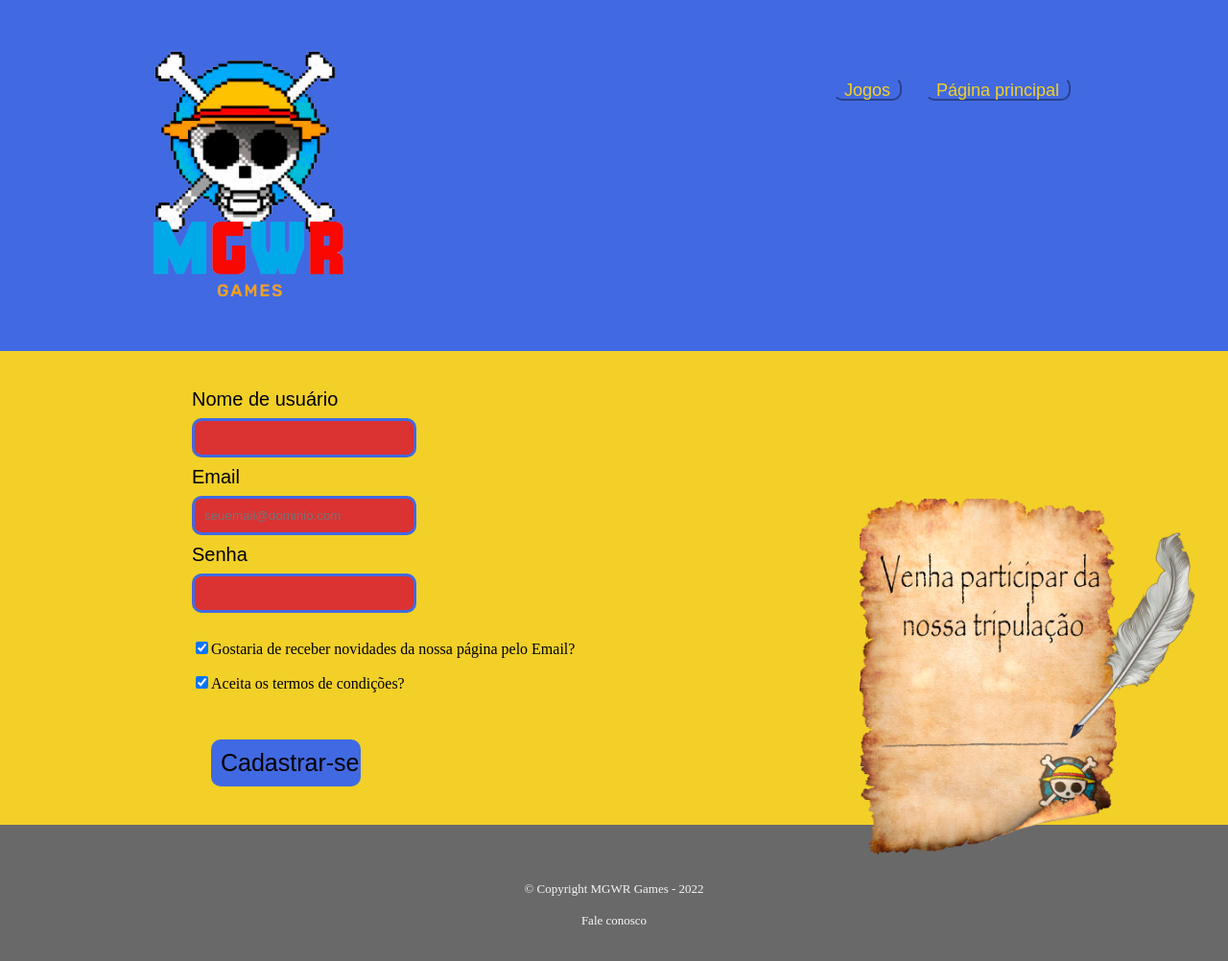
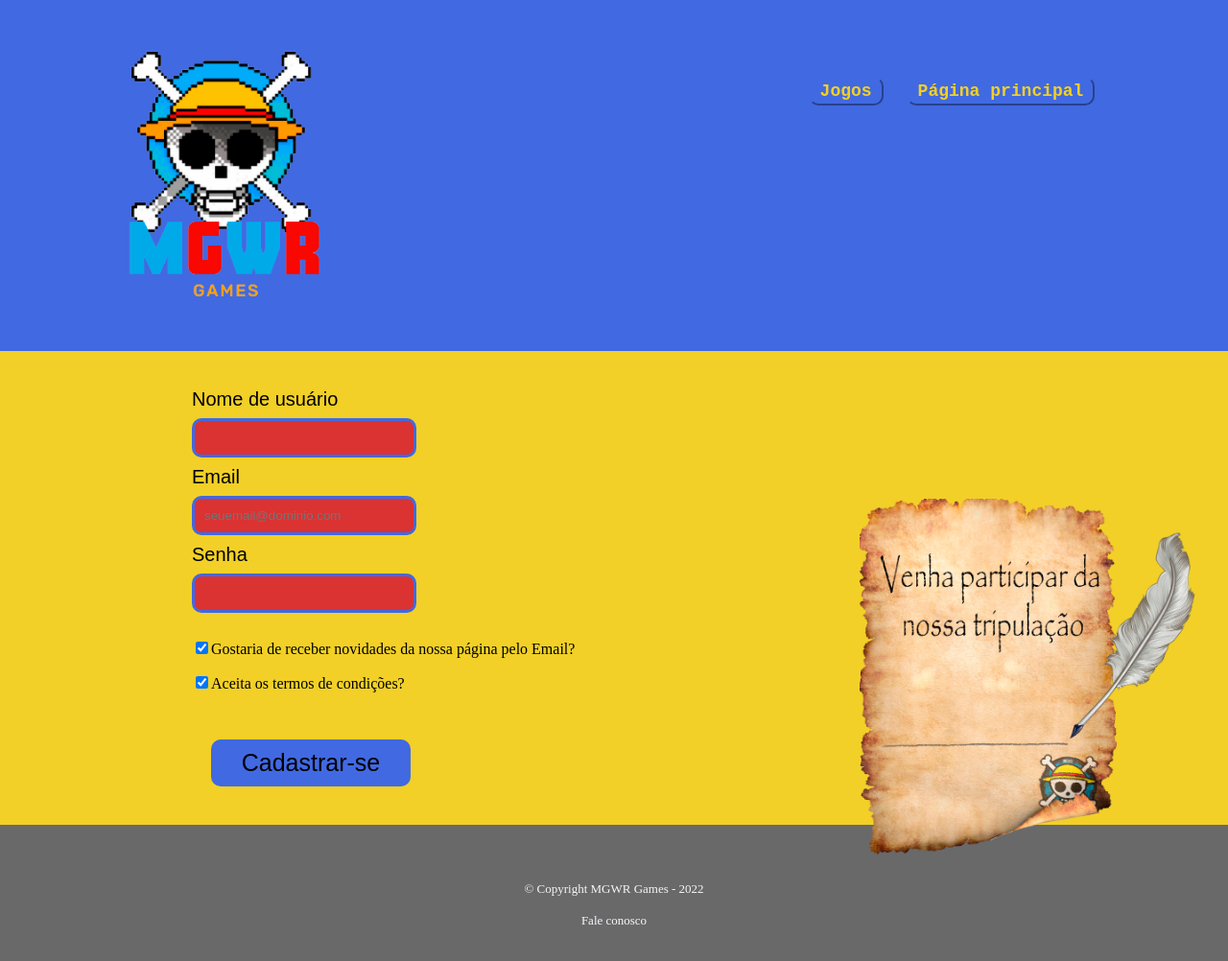
Before and after one commit to Joao-Mendes-1/MGWR-GAMES, a plain HTML site: page content/pagina-cadastro/cadastro.html in a window 1280 px wide. Shown: the whole page at 96% size. Drawn offline with Linux system fonts and the light colour scheme.

Commit message:
Enviando alterações na fonte e na imagem da equipe

```diff
--- a/content/style/css/cadastro.css
+++ b/content/style/css/cadastro.css
@@ -45,19 +45,21 @@ nav {
 .nav {
 	display: inline-block;
 	margin: 10px;
-	padding-top: 3px;
+	padding-top: 4px;
+	padding-bottom: 4px;
 	border: 2px outset royalblue;
 	border-radius: 10px;
+
 }
 
 .nav a {
 	color: #f2d027;
 	font-size: 18px;
-	font-family: fantasy;
+	font-family: monospace;
 	text-decoration: none;
 	padding: 10px;
 	transition: 0.5s;
-
+	font-weight: bold;
 
 }
 .nav a:hover {
@@ -100,8 +102,9 @@ form div input:hover {
 
 .texto-padrao {
 	font-size: 20px;
-	font-family: fantasy;
+	font-family: sans-serif;
 }
+
 
 .input-padrao {
 	width: 20%;
@@ -118,11 +121,12 @@ form div input:hover {
 	margin-left: 20px;
 	margin-top: 50px;
 	padding: 10px;
-	width: 15%;
+	width: 20%;
 	font-size: 25px;
 	border: none;
 	border-radius: 10px;
 	transition: 1s;
+	font-family: sans-serif;
 }
 
 #enviar:hover {
@@ -223,10 +227,6 @@ footer {
 		margin-left: 30px;
 		padding: 20px;
 	}
-	.texto-padrao {
-		font-size: 20px;
-		font-family: fantasy;
-	}
 
 	.input-padrao {
 		width: 60%;
--- a/content/style/css/home-page.css
+++ b/content/style/css/home-page.css
@@ -60,25 +60,27 @@ nav {
 	text-align: right;
 }
 
-.button {
+.nav {
 	display: inline-block;
 	margin: 10px;
-	padding-top: 3px;
+	padding-top: 4px;
+	padding-bottom: 4px;
 	border: 2px outset royalblue;
 	border-radius: 10px;
 }
 
-.button a {
+.nav a {
 	color: #f2d027;
 	font-size: 18px;
-	font-family: fantasy;
+	/* font-family: fantasy; */
+	font-family: monospace;
 	text-decoration: none;
 	padding: 10px;
 	transition: 0.5s;
-
+	font-weight: bold;
 
 }
-.button a:hover {
+.nav a:hover {
 	font-size: 20px;
 }
 
@@ -101,9 +103,11 @@ main {
 
 }
 
+
+
 .content {
 	font-size: 20px;
-	font-family: fantasy;
+	/* font-family: fantasy; */
 	font-style: italic;
 }
 
@@ -123,11 +127,14 @@ main {
 	width: 250px;
 	margin: 0 auto;
 	transition: 0.9s;
+	border-radius: 50px;
+
 
 }
 
 .dev:hover {
 	transform: translate(5px);
+	border-radius: 30px;
 }
 
 .icones {
@@ -146,20 +153,16 @@ main {
 }
 
 #insta img:hover {
-	border: 0.5px outset #d726e0;
-	border-radius: 10px;
+	scale: 1.1;
 
 }
 
 #wpp img:hover {
-	border: 0.5px inset limegreen;
-	border-radius: 10px;
+	scale: 1.1;
 }
 
 #fc img:hover {
-	border: 0.5px outset royalblue;
-	border-radius: 10px;
-
+	scale: 1.1;
 }
 
 /* rodapé */
--- a/content/style/css/login.css
+++ b/content/style/css/login.css
@@ -70,7 +70,8 @@ main {
 .iniciar-sessao h1 {
 	font-size: 25px;
 	text-transform: uppercase;
-	font-family: serif;
+	/*font-family: serif;*/
+	font-family: monospace;
 }
 
 .form{
@@ -95,16 +96,6 @@ main {
 	background-color: #df2b2b;
 }
 
-.texto-padrao {
-    opacity: 60%;
-    position: absolute;
-    display: inline;
-    margin-top: 25px;
-    margin-left: 10px;
-    font-family:'sans-serif';
-    font-size: 15px;
-}
-
 .input-padrao {
 	width: 40%;
 	margin: 10px 0;
@@ -121,7 +112,7 @@ main {
     padding: 15px;
 }
 #enviar {
-    font-family: fantasy;
+	font-family: monospace;
 	background:#db3232;
 	padding: 10px;
 	width: 60%;
@@ -136,11 +127,11 @@ main {
 }
 
 #cadastro {
-    font-family: fantasy;
+	font-family: monospace;
 	background: royalblue;
 	margin-top: 35px;
 	padding: 10px;
-	width: 40%;
+	width: 50%;
 	font-size: 20px;
 	border: 2px solid black;
 	border-radius: 10px;
@@ -230,10 +221,6 @@ footer {
 		margin-left: 30px;
 		padding: 20px;
 	}
-	.texto-padrao {
-		font-size: 20px;
-		font-family: fantasy;
-	}
 
 	.input-padrao {
 		width: 60%;
--- a/content/style/css/pagina-jogo.css
+++ b/content/style/css/pagina-jogo.css
@@ -34,11 +34,12 @@ nav {
 	/*margin-left: 150px;*/
 	text-align: right;
 }
-
+/* button */
 .nav {
 	display: inline-block;
 	margin: 10px;
-	padding-top: 3px;
+	padding-top: 4px;
+	padding-bottom: 4px;
 	border: 2px outset royalblue;
 	border-radius: 10px;
 }
@@ -46,10 +47,12 @@ nav {
 .nav a {
 	color: #f2d027;
 	font-size: 18px;
-	font-family: fantasy;
+	font-family: monospace;
 	text-decoration: none;
-	padding: 10px;
+	padding: 15px;
 	transition: 0.5s;
+	font-weight: bold;
+
 
 
 }
```
Also changed, not shown: index.html (+3 -2 lines), 1 other file.
